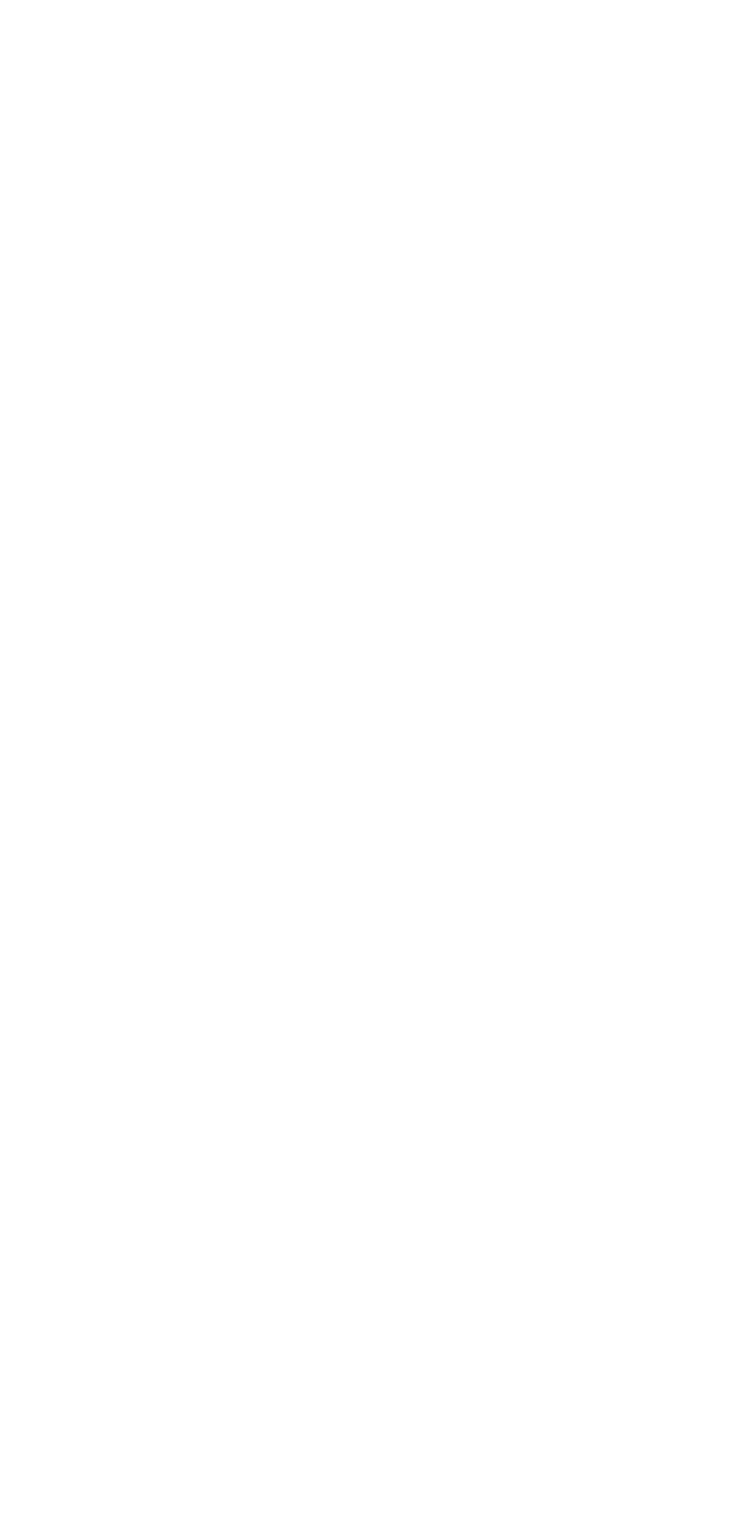
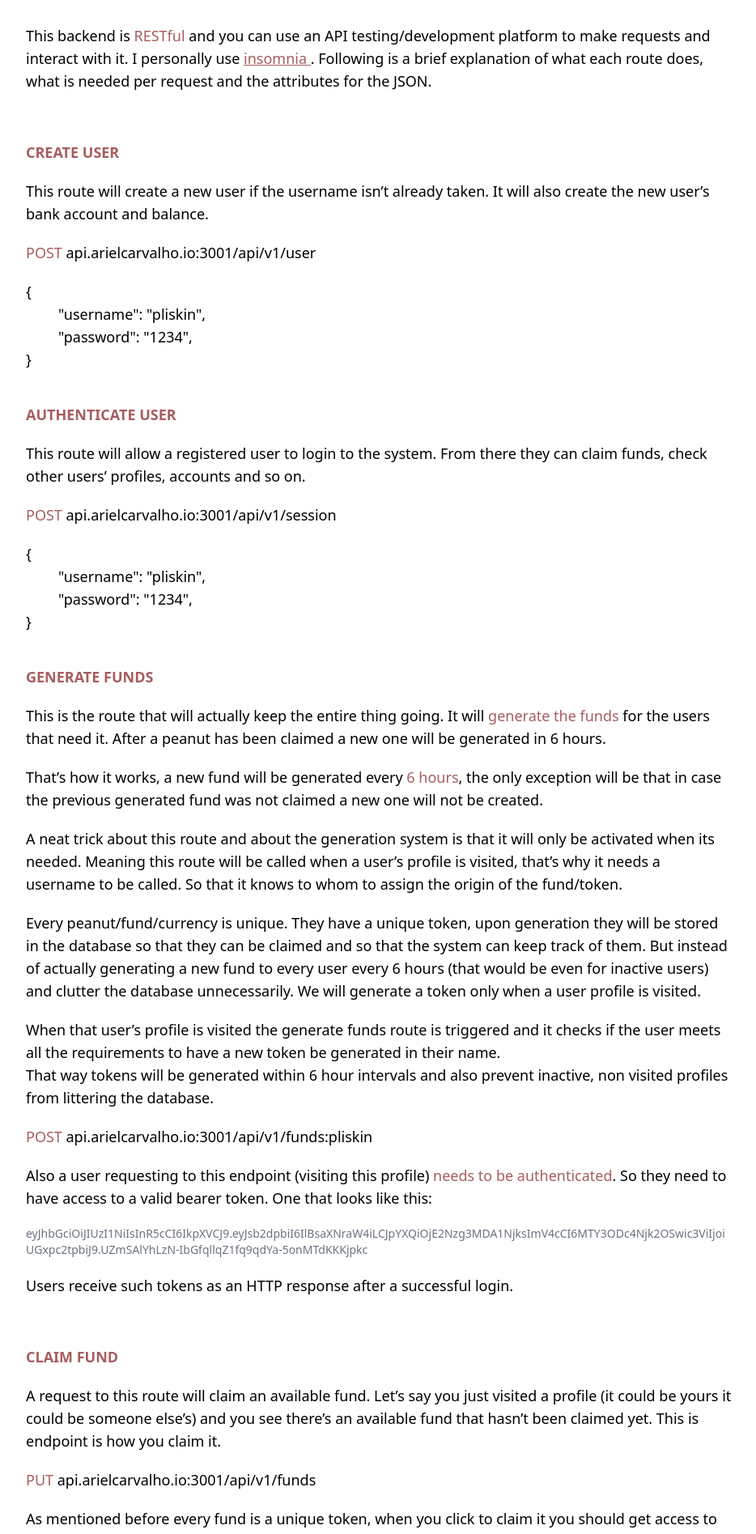
Before and after one commit to arieuu/makerapi-docs, a Next.js app: page / in a window 1280 px wide. Shown: the part 2591-4486 px from the top of the page at 81% size, without its empty margins (172-1106 px from the left). Before the commit the page ends 2489 px from the top, so only its background shows below. Built offline with nearby package versions, Linux system fonts and the light colour scheme.

Commit message:
Finished 'http requests' section.
Now only 'database design' section left.

```diff
--- a/src/components/Intro.tsx
+++ b/src/components/Intro.tsx
@@ -8,6 +8,8 @@ export default function Intro() {
     return(
         <main className="border-black lg:w-[1000px] mx-auto
                         px-5 md:px-16 pt-16 text-lg">
+
+
             <h1 className="text-center font-extrabold text-3xl text-brownish-attention"> Peanuts API <span className="font-normal text-lg"> Write-up </span> </h1>
 
             <Image className="block mx-auto my-8" src={peanut} width={146} height={150} alt=""/>
@@ -53,7 +55,7 @@ export default function Intro() {
 
             <p className="pb-5">
                 The basic system would work like that. As of now it&rsquo;s just a CRUD. So not actually complete. In fact we are missing the transfer feature, thus making the currency not movable between accounts.
-                It would be a stretch to even call it an economy at the current state it is. But anyway:
+                It would be a stretch to even call it an economy at the current state. But anyway:
             </p>
 
             <p className="pb-5">
@@ -88,6 +90,158 @@ export default function Intro() {
                 <span className="text-brownish-attention">GET</span> api.arielcarvalho.io:3001/api/v1/user:[username]
             </p>
 
+
+
+            <h2 className="text-center font-extrabold text-3xl text-brownish-attention mb-8 mt-16"> Http Requests </h2>
+
+
+            <p className="pb-5">
+                This backend is <span className="text-brownish-attention">RESTful</span> and you can use an API testing/development platform to make requests and interact with it.
+                 I personally use <span className="text-brownish-attention underline"> <a href="insomnia.rest"> insomnia </a></span>.
+                Following is a brief explanation of what each route does, what is needed per request and the attributes for the JSON.
+            </p>
+
+            <h3 className="pb-5 pt-10 text-brownish-attention font-semibold"> CREATE USER </h3>
+
+            <p className="pb-5">
+                This route will create a new user if the username isn&rsquo;t already taken. It will also create the new user&rsquo;s bank account and balance.
+            </p>
+
+            <p className="pb-5">
+                <span className="text-brownish-attention">POST</span> api.arielcarvalho.io:3001/api/v1/user
+            </p>
+
+            <p>
+                {"{"} <br />
+                    <span className="pl-10"> &quot;username&quot;: &quot;pliskin&quot;, </span> <br />
+                    <span className="pl-10"> &quot;password&quot;: &quot;1234&quot;, </span> <br />
+                {"}"}
+            </p>
+
+
+            <h3 className="pb-5 pt-10 text-brownish-attention font-semibold"> AUTHENTICATE USER </h3>
+
+            <p className="pb-5">
+                This route will allow a registered user to login to the system. From there they can claim funds, check other users&rsquo; profiles, accounts and so on.
+            </p>
+
+            <p className="pb-5">
+                <span className="text-brownish-attention">POST</span> api.arielcarvalho.io:3001/api/v1/session
+            </p>
+
+            <p>
+                {"{"} <br />
+                    <span className="pl-10"> &quot;username&quot;: &quot;pliskin&quot;, </span> <br />
+                    <span className="pl-10"> &quot;password&quot;: &quot;1234&quot;, </span> <br />
+                {"}"}
+            </p>
+
+
+
+            <h3 className="pb-5 pt-10 text-brownish-attention font-semibold"> GENERATE FUNDS </h3>
+
+            <p className="pb-5">
+                This is the route that will actually keep the entire thing going. It will <span className="text-brownish-attention"> generate the funds </span> for the users that need it.
+                After a peanut has been claimed a new one will be generated in 6 hours.
+            </p>
+
+            <p className="pb-5">
+                That&rsquo;s how it works, a new fund will be generated every <span className="text-brownish-attention">6 hours</span>, the only exception will be that in case the previous generated fund was not claimed a new one will not be created.
+            </p>
+
+            <p className="pb-5">
+                A neat trick about this route and about the generation system is that it will only be activated when its needed. Meaning this route will be called when a user’s profile is visited, that’s why it needs a username to be called.
+                So that it knows to whom to assign the origin of the fund/token.
+            </p>
+
+            <p className="pb-5">
+                Every peanut/fund/currency is unique. They have a unique token, upon generation they will be stored in the database so that they can be claimed and so that the system can keep track of them.
+                But instead of actually generating a new fund to every user every 6 hours (that would be even for inactive users) and clutter the database unnecessarily. We will generate a token only when a user profile is visited.
+            </p>
+
+            <p className="pb-">
+                When that user&rsquo;s profile is visited the generate funds route is triggered and it checks if the user meets all the requirements to have a new token be generated in their name.
+            </p>
+
+            <p className="pb-5">
+                That way tokens will be generated within 6 hour intervals and also prevent inactive, non visited profiles from littering the database.
+            </p>
+
+            <p className="pb-5 break-all">
+                <span className="text-brownish-attention">POST</span> api.arielcarvalho.io:3001/api/v1/funds:pliskin
+            </p>
+
+            <p className="pb-5 ">
+                Also a user requesting to this endpoint (visiting this profile) <span className="text-brownish-attention">needs to be authenticated</span>. So they need to have access to a valid bearer token.
+                One that looks like this:
+            </p>
+
+            <p className="pb-5 break-all text-sm text-gray-500">
+                eyJhbGciOiJIUzI1NiIsInR5cCI6IkpXVCJ9.eyJsb2dpbiI6IlBsaXNraW4iLCJpYXQiOjE2Nzg3MDA1NjksImV4cCI6MTY3ODc4Njk2OSwic3ViIjoiUGxpc2tpbiJ9.UZmSAlYhLzN-IbGfqllqZ1fq9qdYa-5onMTdKKKjpkc
+            </p>
+
+            <p className="pb-5 ">
+                Users receive such tokens as an HTTP response after a successful login.
+            </p>
+
+
+
+
+            <h3 className="pb-5 pt-10 text-brownish-attention font-semibold"> CLAIM FUND </h3>
+
+            <p className="pb-5">
+                A request to this route will claim an available fund. Let&rsquo;s say you just visited a profile (it could be yours it could be someone else&rsquo;s) and you see there&rsquo;s an available fund that hasn&rsquo;t been claimed yet. This is endpoint is how you claim it.
+            </p>
+
+            <p className="pb-5 break-all">
+                <span className="text-brownish-attention">PUT</span> api.arielcarvalho.io:3001/api/v1/funds
+            </p>
+
+            <p className="pb-5">
+                As mentioned before every fund is a unique token, when you click to claim it you should get access to its ID.
+            </p>
+
+            <p className="pb-5">
+                This route will use that unique ID to assign the fund to the logged in user, the one claiming it (in this case you).
+                It goes without saying that this route also needs a valid bearer token (you need to be logged-in).
+            </p>
+
+            <p  className="break-all">
+                {"{"} <br />
+                    <span className="pl-10"> &quot;fundId&quot;: &quot;e704f517-7591-4107-bb57-00596192c406&quot;, </span> <br />
+                {"}"}
+            </p>
+
+
+
+
+            <h3 className="pb-5 pt-10 text-brownish-attention font-semibold"> GET USER </h3>
+
+            <p className="pb-5">
+                This route will list information about a specific user. There&rsquo;s no need to be authenticated to request to this endpoint.
+            </p>
+
+            <p className="pb-5 break-all">
+                <span className="text-brownish-attention">GET</span> api.arielcarvalho.io:3001/api/v1/user:pliskin
+            </p>
+
+
+            <h3 className="pb-5 pt-10 text-brownish-attention font-semibold"> GET FUNDS </h3>
+
+            <p className="pb-5">
+                This endpoint is pretty much the same. We use it to get specific information about a user&rsquo;s funds.
+                That includes each and every token they have, when it was claimed and from whom.
+            </p>
+
+            <p className="pb-5">
+                Requesting to it is also pretty straightforward. We don&rsquo;t need to be logged in or a request body.
+            </p>
+
+            <p className="pb-5 break-all">
+                <span className="text-brownish-attention">GET</span> api.arielcarvalho.io:3001/api/v1/funds:pliskin
+            </p>
+
+
         </main>
     )
 }
```
